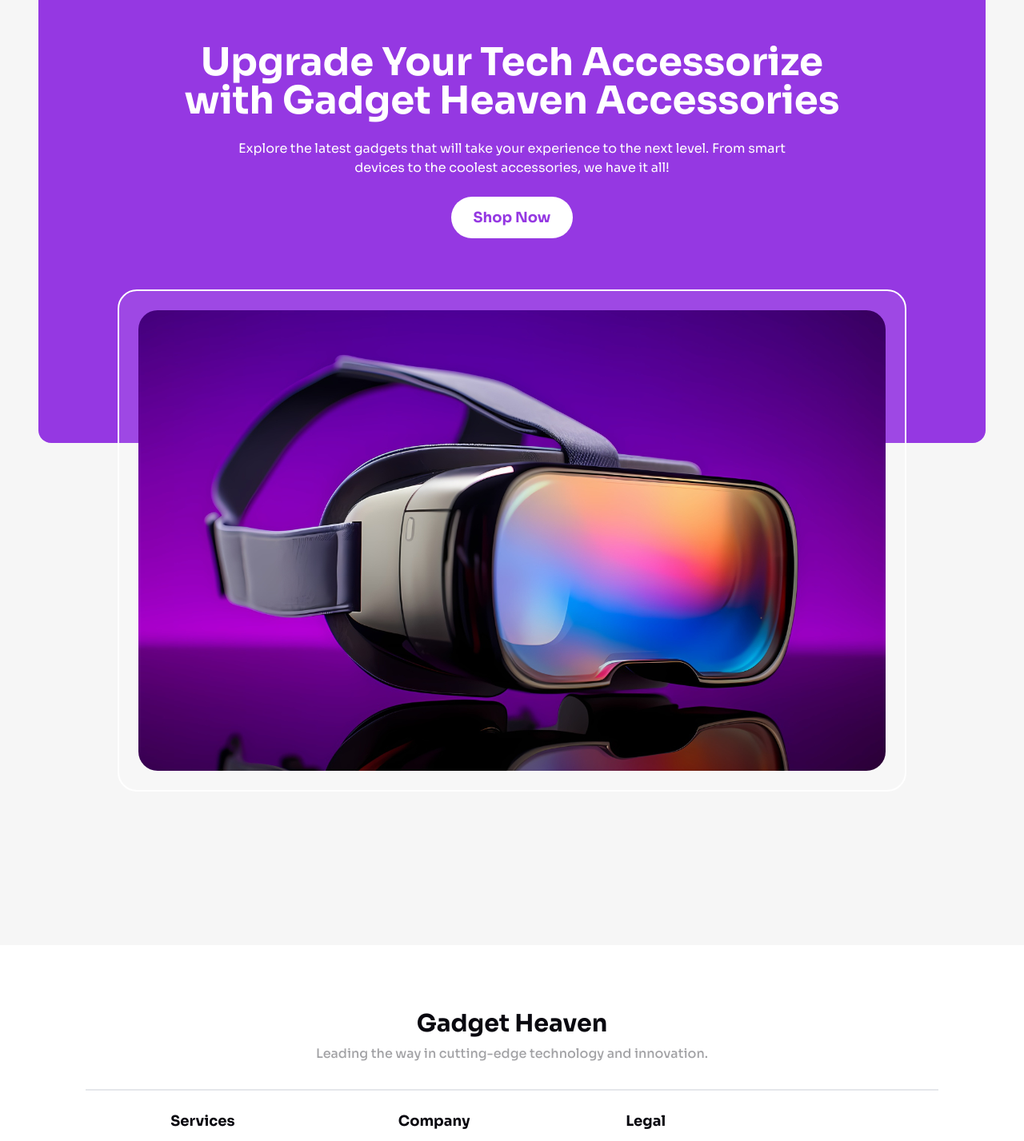
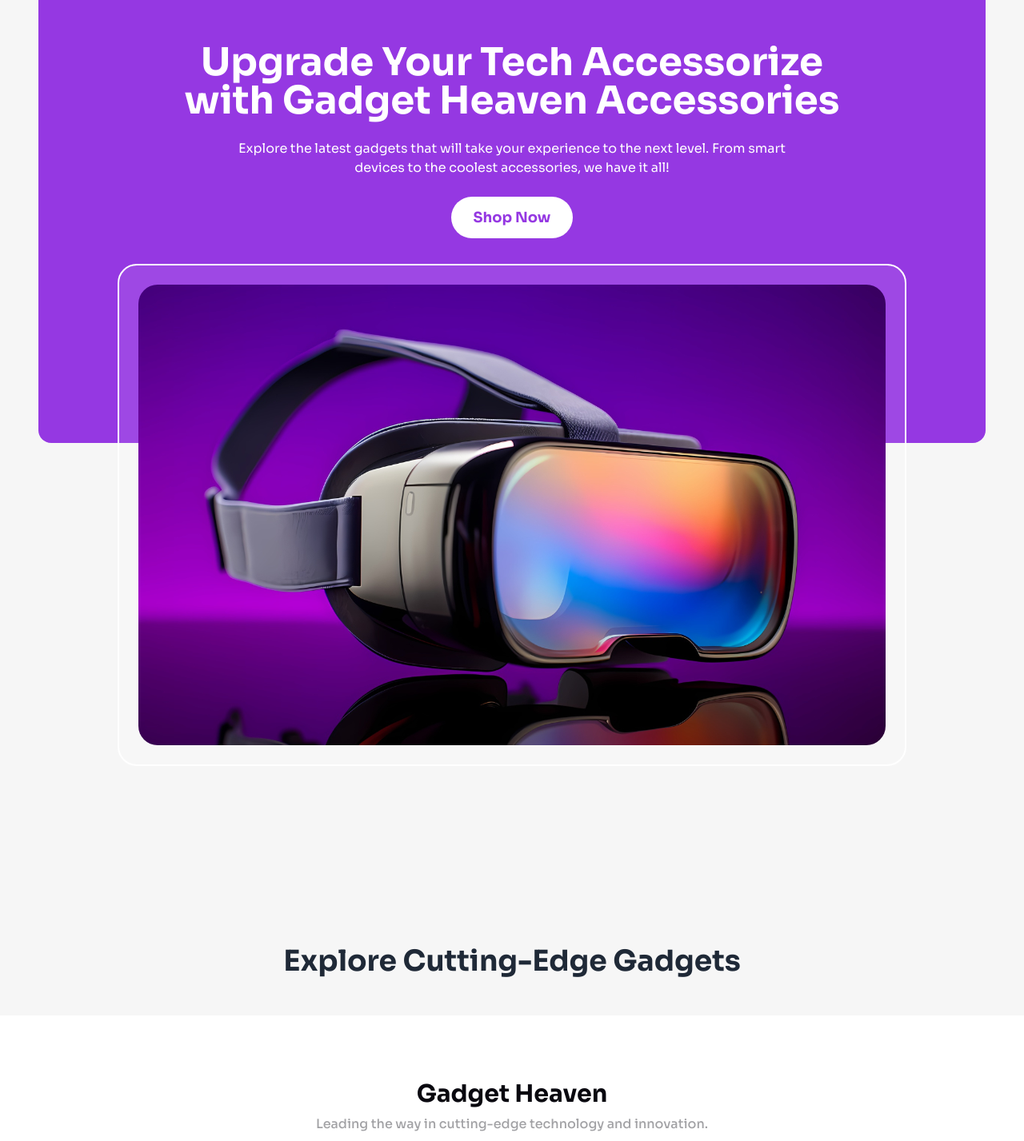
Before and after one commit to SK-Jabed/Gadget-Heaven-React-Project, a React (Vite) app: page / in a window 1280 px wide. Shown: the part 206-1633 px from the top of the page at 80% size. Built offline with nearby package versions, Linux system fonts and the light colour scheme.

Commit message:
HomePage JSX Component Updated

```diff
--- a/src/components/Banner/Banner.jsx
+++ b/src/components/Banner/Banner.jsx
@@ -17,7 +17,7 @@
           </div>
         </div>
 
-        <div className="bg-[#ffffff15] bg-opacity-15 border-2 border-white rounded-3xl w-10/12 mx-auto lg:p-6 p-3 border-solid relative bottom-48 z-10 ">
+        <div className="bg-[#ffffff15] bg-opacity-15 border-2 border-white rounded-3xl w-10/12 mx-auto lg:p-6 p-3 border-solid relative bottom-56 z-10 ">
           <div className="bg-bannerImage h-[36rem] bg-cover bg-center rounded-3xl">
 
           </div>
--- a/src/pages/HomePage/HomePage.jsx
+++ b/src/pages/HomePage/HomePage.jsx
@@ -3,9 +3,10 @@
 
 const HomePage = () => {
     return (
-        <div>
-            <Banner></Banner>
-        </div>
+      <div>
+        <Banner></Banner>
+        <h2 className="text-2xl md:text-3xl lg:text-4xl font-bold text-center pb-12">Explore Cutting-Edge Gadgets</h2>
+      </div>
     );
 };
 
```
